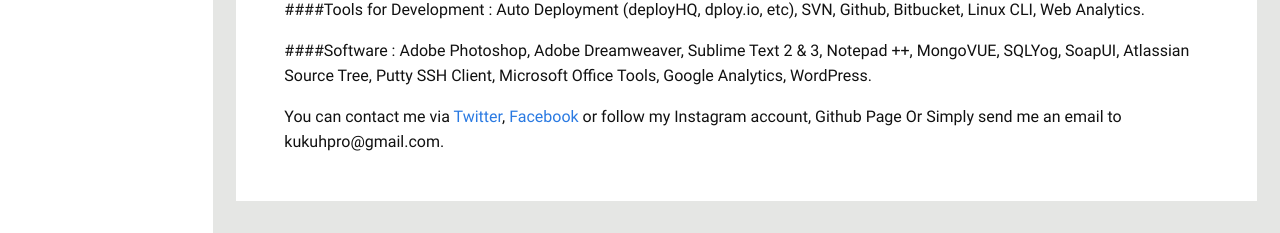
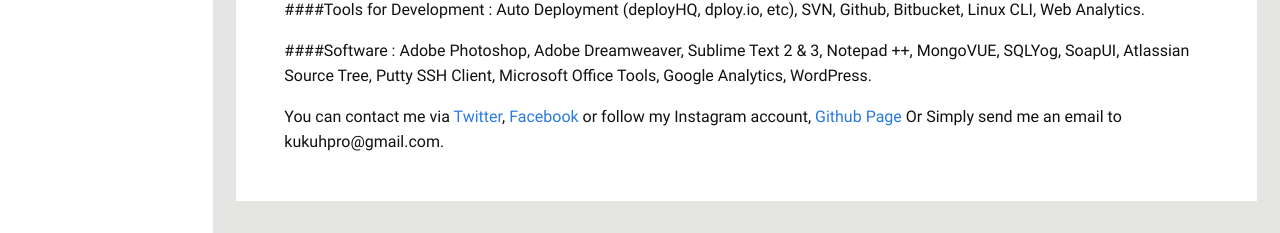
Before and after one commit to kukuhpro/kukuhpro.github.io, a Jekyll site: the page built from about.md, in a window 1280 px wide and 967 px high. Shown: the part 734-967 px from the top of the window. Built offline with Jekyll 4.4.1, drawn with Linux system fonts in a browser that asks for light colours; part of the change alters nothing that is shown.

```diff
--- a/about.md
+++ b/about.md
@@ -27,4 +27,4 @@ Auto Deployment (deployHQ, dploy.io, etc), SVN, Github, Bitbucket, Linux CLI, We
 ####Software :
 Adobe Photoshop, Adobe Dreamweaver, Sublime Text 2 & 3,  Notepad ++, MongoVUE, SQLYog, SoapUI, Atlassian Source Tree, Putty SSH Client, Microsoft Office Tools, Google Analytics, WordPress.
 
-You can contact me via [Twitter](http://twitter.com/kukuhprb), [Facebook](https://www.facebook.com/kukuh.prabowo.9) or follow my Instagram account, Github Page Or Simply send me an email to kukuhpro@gmail.com.
+You can contact me via [Twitter](http://twitter.com/kukuhprb), [Facebook](https://www.facebook.com/kukuh.prabowo.9) or follow my Instagram account, [Github Page](https://github.com/kukuhpro) Or Simply send me an email to kukuhpro@gmail.com.
```
